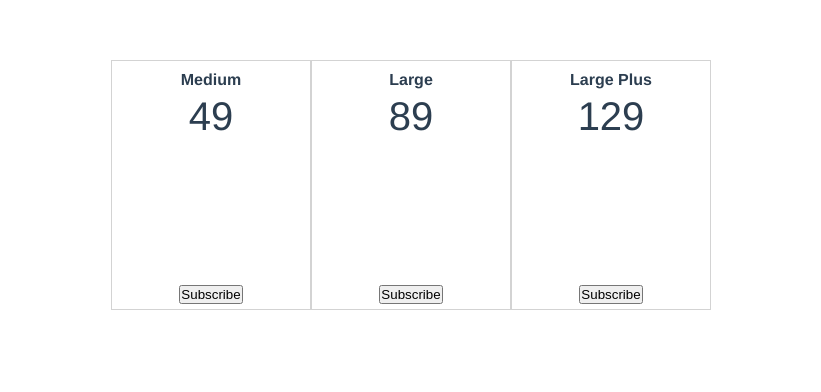
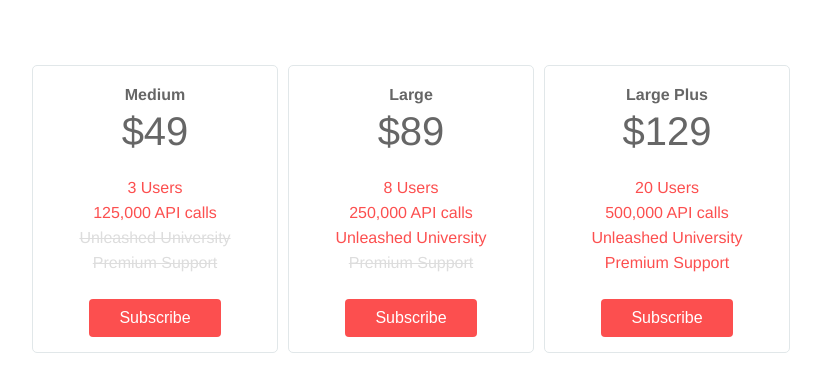
Before and after one commit to ericunleashed/billing-vue, a Vue app: page / in a window 1280 px wide. Shown: the top 392 px of the page, without its empty margins (229-1050 px from the left). Built offline with nearby package versions, Linux system fonts and the light colour scheme.

Commit message:
set up subscription plans info and styles

```diff
--- a/src/App.vue
+++ b/src/App.vue
@@ -17,15 +17,36 @@
       plans: [
         {
           name: 'Medium',
-          price: 49
+          price: 49,
+          currency: '$',
+          features: [
+            {feature: '3 Users', available: true},
+            {feature: '125,000 API calls', available: true},
+            {feature: 'Unleashed University', available: false},
+            {feature: 'Premium Support', available: false}
+          ]
         },
         {
           name: 'Large',
-          price: 89
+          price: 89,
+          currency: '$',
+          features: [
+            {feature: '8 Users', available: true},
+            {feature: '250,000 API calls', available: true},
+            {feature: 'Unleashed University', available: true},
+            {feature: 'Premium Support', available: false}
+          ]
         },
         {
           name: 'Large Plus',
-          price: 129
+          price: 129,
+          currency: '$',
+          features: [
+            {feature: '20 Users', available: true},
+            {feature: '500,000 API calls', available: true},
+            {feature: 'Unleashed University', available: true},
+            {feature: 'Premium Support', available: true}
+          ]
         }
       ]
     }
@@ -47,4 +68,18 @@
   color: #2c3e50;
   margin-top: 60px;
 }
+.btn-default {
+  font-size: 16px;
+  font-weight: 500;
+  height: 38px;
+  padding: 0 30px;
+  background-color: #4a4a4a;
+  color: #ffffff;
+  border: none;
+  border-radius: 4px;
+  z-index: 1;
+  line-height: normal;
+  cursor: pointer;
+  transition: all 0.2s ease-in-out;
+}
 </style>
--- a/src/components/Plan.vue
+++ b/src/components/Plan.vue
@@ -2,11 +2,14 @@
     <div class="plan-container">
         <div class="price-container">
             <h4>{{plan.name}}</h4>
-            <div class="price">{{plan.price}}</div>
+            <div class="price">{{plan.currency}}{{plan.price}}</div>
         </div>
-        <div class="description-container"></div>
+        <div class="description-container">
+            <div class="feature" v-for="feature in plan.features" v-bind:key="feature.feature"
+            v-bind:class="{'unavailable':!feature.available}" v-bind:feature="feature">{{feature.feature}}</div>
+        </div>
         <div class="button-container">
-            <button class="btn-subscribe">Subscribe</button>
+            <button class="btn-default btn-subscribe">Subscribe</button>
         </div>
     </div>
 </template>
@@ -20,6 +23,9 @@
 
 <style lang="less" scoped>
 .plan-container {
+    flex: 1 1 30%;
+    min-width: 200px;
+    max-width: 320px;
     display: flex;
     flex-direction: column;
     align-items: center;
@@ -27,14 +33,17 @@
     text-align: center;
     border: 1px solid lightgray;
     padding: 5px;
-    width: 200px;
-    min-height: 250px;
+    color: #666;
+    border-radius: 5px;
+    border: 1px solid #E1E7E9;
+    margin: 5px;
     .price-container {
         display: flex;
         flex-direction: column;
         align-items: center;
         justify-content: center;
         padding: 5px;
+        margin-top: 10px;
         .price {
             font-size: 40px;
         }
@@ -42,5 +51,25 @@
             margin-bottom: 5px;
         }
     }
+    .description-container {
+        margin: 20px auto;
+        .feature {
+            margin-bottom: 7px;
+            color: #FC4F4F;
+            &.unavailable {
+                color: #dddddd;
+                text-decoration: line-through;
+            }
+        }
+    }
+    .button-container {
+        margin-bottom: 10px;
+        .btn-subscribe {
+            background-color: #FC4F4F;
+            &:hover {
+                background-color: rgb(214, 54, 54);
+            }
+        }
+    }
 }
 </style>
```
Also changed, not shown: 1 other file (tests, documents, lock files or other folders).
